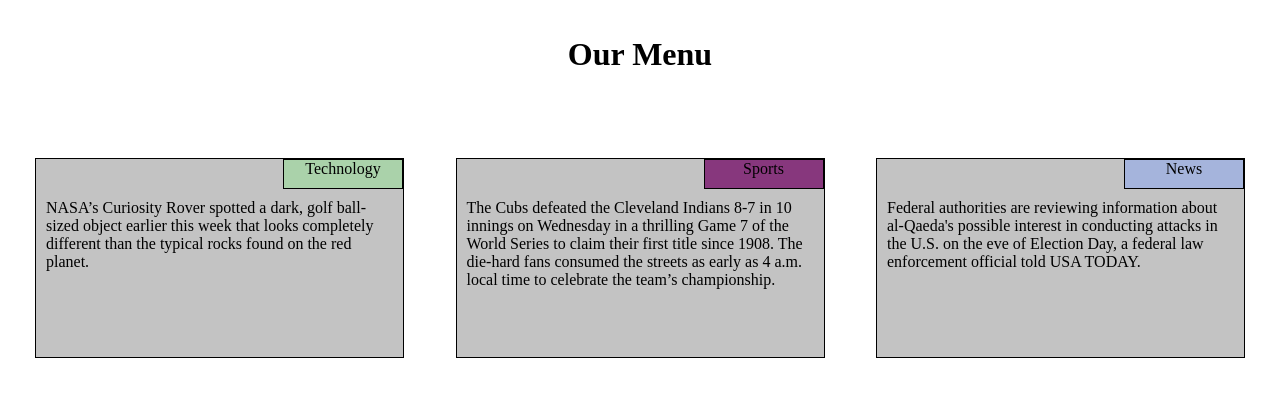
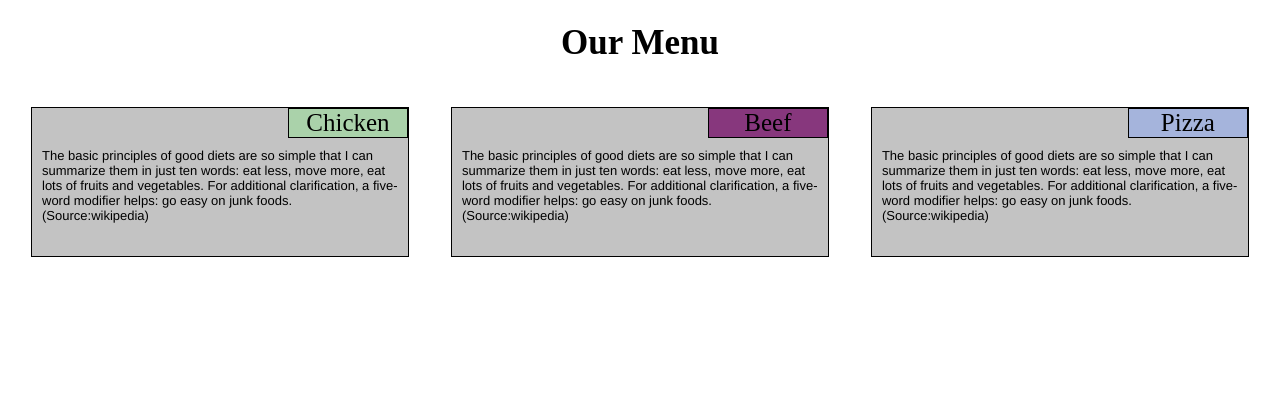
Before and after one commit to vms95014/Coursera-CSS_HTML, a plain HTML site: page index.html in a window 1280 px wide. Drawn offline with Linux system fonts and the light colour scheme; files that its build step writes are made by us from their sources.

Commit message:
new approach in css. Using only float

```diff
--- a/css/assignment2.css
+++ b/css/assignment2.css
@@ -1,30 +1,27 @@
 #pageHeading {
-	text-align: center; height: 100px;
+	text-align: center; font-size: 35px;
 }
 * {
 	box-sizing: border-box;
 }
 body {
-	/*border: 2px solid black;*/
-	margin: 10px; padding: 5px;
-}
-
-.itemSection {
-	/*border: 2px solid yellow;*/
-	position: relative;
+	/*border: 1px solid black;*/
 	margin: 10px; padding: 0px;
 }
 
-.itembox { border: 1px solid black;
-		position: relative;
+.itembox { border: 1px solid black; position: relative;
 		background-color: rgb(195,195,195);
-		margin: 0px;
+		height: 150px;
+		width: 90%;
+		margin-left: auto; margin-right: auto;
+		margin-bottom: 20px; margin-top: 20px;
 }
 .label { border: 1px solid black;
 	     width: 120px; height:30px;
 	     text-align: center;
-          position: absolute; right: 0px;
-         }
+         position: absolute; right: 0px;
+         font-size: 25px;
+}
 /* set color of each item title */
 #itembox1 > .label { background-color: rgb(170,210,170); }
 #itembox2 > .label { background-color: rgb(135,55,125); }
@@ -32,44 +29,41 @@ body {
 
 .itemtext { margin-left: 10px; margin-right: 10px;
 			margin-top: 40px; margin-bottom: 5px;
+			font-family: Helvetica;
+			font-size: 13px;
 }
 
 
 /*Large devices */
 @media (min-width: 1200px) {
-	.itembox { width: 30%; height: 200px; }
+	.col-lg-3 {float:left;
+		 /*border: 1px solid green; */
+		width: 33.33%;
+	}
 
-	#itembox1 {	float: left; right: -10px;}
-
-	#itembox2 { margin: auto; }
-
-	#itembox3 { float: right; top: -200px; right: 10px; }
 }
 
 /*Medium size devices*/
 @media (min-width: 992px) and (max-width:1199px) {
-	.itembox { width: 47%; height: 200px; }
+/*@media (max-width:1199px) {*/
 
-	#itembox1 { right: -10px;	 }
-
-	#itembox2 {position: absolute;
-			right: 10px; top: 0px;
+	.col-md-6 { float: left;
+		/*border: 1px solid green;*/
+		width: 50%;
+	}
+	.spl {
+		width: 100%;
+	}
+	#itembox3 {
+		width: 95%;
 	}
 
-	#itembox3 {	right: -10px; width: 98%; }
+}
 
-	/* create space between the two rows */
-	#itembox22 { height: 30px; }
-}
 
 /*Small devices */
 @media (min-width: 768px) and (max-width: 991px) {
-	.itembox { width: 97%; height: 150px;
-			 right: -10px;
-		}
-	/* space between first and second item */
-	#itembox11 { 	height: 30px;	}
-
-	/* space between second and third item */
-	#itembox22 { 	height: 30px;	}
+	.col-sm-12 {
+		width: 100%;
+	}
 }
--- a/index.html
+++ b/index.html
@@ -3,29 +3,31 @@
 <title> Assignment2 </title>
 <head>
 	<meta charset= UTF-8>
-	<link rel="stylesheet" ; href="assignment2.css">
+	<link rel="stylesheet" ; href="css/assignment2.css">
 </head>
 <body>
 	<h1 id="pageHeading"> Our Menu </h1>
-	<section class="itemSection">
+	<div class="col-lg-3 col-md-6 col-sm-12">
 		<div class="itembox"; id="itembox1">
-			<div class="label"> Technology </div>
-			<p class="itemtext"> NASA’s Curiosity Rover spotted a dark, golf ball-sized object earlier this week that looks completely different than the typical rocks found on the red planet.</p>
-			<!-- <p class="items"; id="itemtext1"> text in para 1.</p> -->
+			<div class="label"> Chicken </div>
+			<p class="itemtext"> The basic principles of good diets are so simple that I can summarize them in just ten words: eat less, move more, eat lots of fruits and vegetables. For additional clarification, a five-word modifier helps: go easy on junk foods. (Source:wikipedia)</p>
 		</div>
-		<div class="itembox-dummy"; id="itembox11"> </div>
+	</div>
+	<!-- <div class="itembox-dummy"; id="itembox11"> </div> -->
+
+	<div class="col-lg-3 col-md-6 col-sm-12">
 		<div class="itembox"; id="itembox2">
-			<div class="label"> Sports </div>
-			<p class="itemtext"> The Cubs defeated the Cleveland Indians 8-7 in 10 innings on Wednesday in a thrilling Game 7 of the World Series to claim their first title since 1908. The die-hard fans consumed the streets as early as 4 a.m. local time to celebrate the team’s championship.</p>
+			<div class="label"> Beef </div>
+			<p class="itemtext"> The basic principles of good diets are so simple that I can summarize them in just ten words: eat less, move more, eat lots of fruits and vegetables. For additional clarification, a five-word modifier helps: go easy on junk foods. (Source:wikipedia)</p>
 		</div>
-		<div class="itembox-dummy"; id="itembox22"> </div>
+	</div>
+	<!-- <div class="itembox-dummy"; id="itembox22"> </div> -->
+	<div class="spl col-lg-3 col-md-6 col-sm-12">
 		<div class="itembox"; id="itembox3">
-			<div class="label"> News </div>
-			<p class="itemtext"> Federal authorities are reviewing information about al-Qaeda's possible interest in conducting attacks in the U.S. on the eve of Election Day, a federal law enforcement official told USA TODAY.</p>
+			<div class="label"> Pizza </div>
+			<p class="itemtext"> The basic principles of good diets are so simple that I can summarize them in just ten words: eat less, move more, eat lots of fruits and vegetables. For additional clarification, a five-word modifier helps: go easy on junk foods. (Source:wikipedia)</p>
 		</div>
-
-		<!-- <div class="itembox"; id="dummy"> xx </div> -->
-	</section>
+	</div>
 
 </body>
 </html>
```
